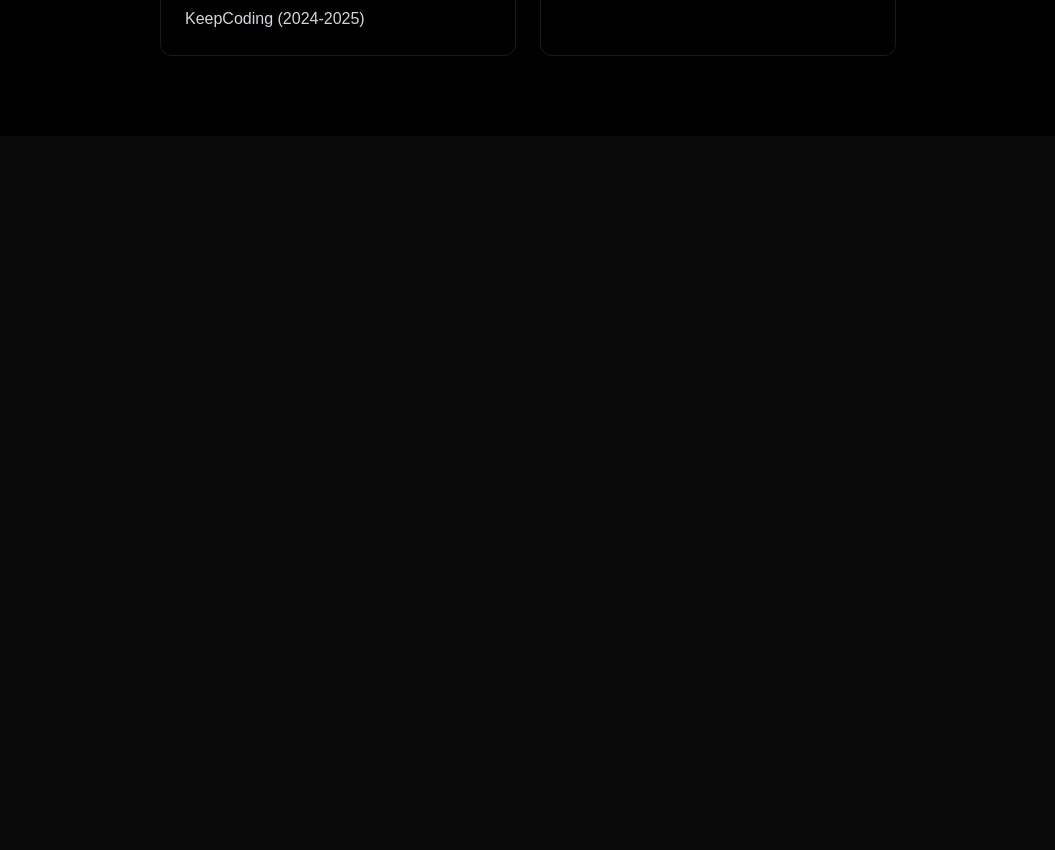
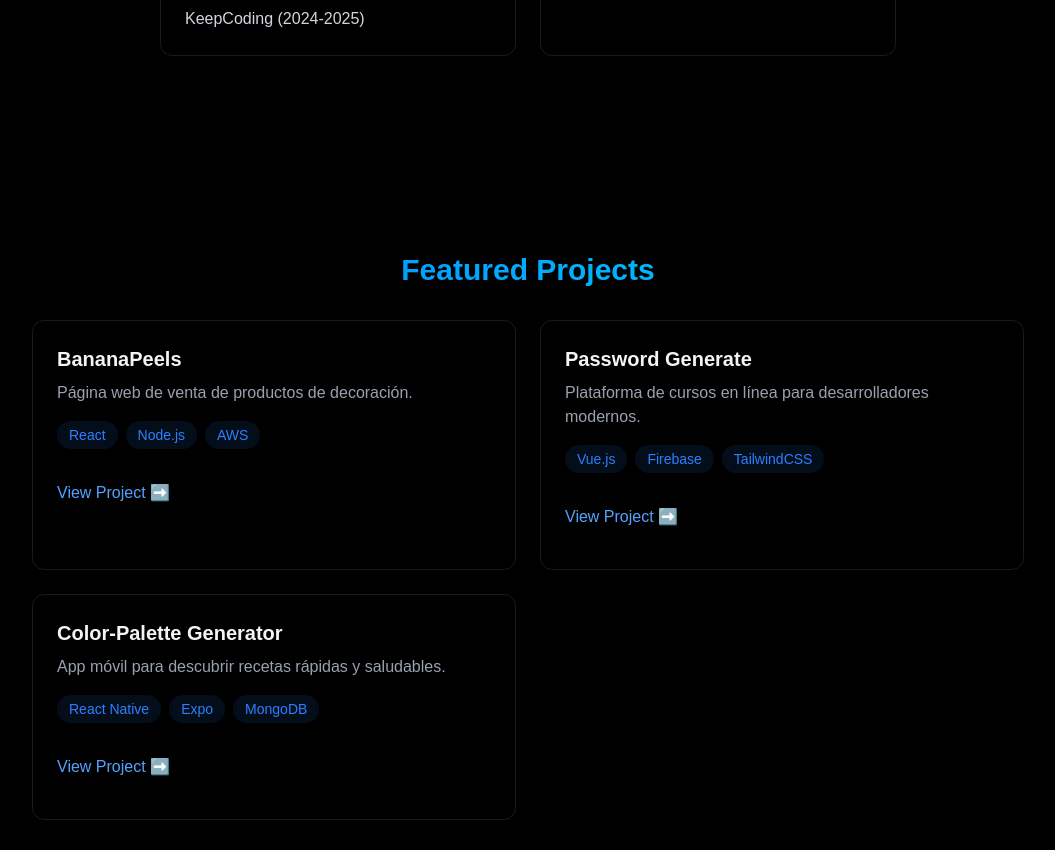
Before and after one commit to Aida230/PortFolioAida, a React (Vite) app: page / in a window 1280 px wide. Shown: the part 1560-2410 px from the top of the page, without its empty margins (112-1167 px from the left). Before the commit the page ends 1696 px from the top, so only its background shows below. Built offline with nearby package versions, Linux system fonts and the light colour scheme.

Commit message:
provisonal projects

```diff
--- a/src/App.jsx
+++ b/src/App.jsx
@@ -5,6 +5,7 @@
 import { MobileMenu } from './components/MobileMenu'
 import { Home } from './components/sections/Home'
 import { About } from './components/sections/About'
+import { Projects } from "./components/sections/Projects"
 import "./index.css"
 function App() {
   const [isLoaded, setIsLoaded] = useState(false);
@@ -17,6 +18,7 @@
       <MobileMenu menuOpen={menuOpen} setMenuOpen={setMenuOpen} />
       <Home />
       <About />
+      <Projects />
     </div>
 
     </>
--- a/src/components/MobileMenu.jsx
+++ b/src/components/MobileMenu.jsx
@@ -51,7 +51,7 @@
             menuOpen ? "opacity-100 translate-y-0" : "opacity-0 translate-y-5"
           }`}
       >
-        Proyects
+        Projects
       </a>
       <a
         href="#contact"
--- a/src/components/Navbar.jsx
+++ b/src/components/Navbar.jsx
@@ -24,7 +24,7 @@
           <div className="hidden md:flex items-center space-x-8">
             <a href="#home" className="text-gray-300 hover:text-white transition-colors"> Home </a>
             <a href="#about" className="text-gray-300 hover:text-white transition-colors"> About </a>
-            <a href="#proyects" className="text-gray-300 hover:text-white transition-colors"> Projects </a>
+            <a href="#projects" className="text-gray-300 hover:text-white transition-colors"> Projects </a>
             <a href="#contact" className="text-gray-300 hover:text-white transition-colors"> Contact </a>
           </div>
         </div>
--- a/src/components/sections/About.jsx
+++ b/src/components/sections/About.jsx
@@ -23,7 +23,7 @@
                 {frontendSkills.map((tech, key) => (
                   <span
                     key={key}
-                    className="bg-blue-500/10 text-blue-500 py-1 px-3 rounded-full text-sm hover:bg-blue-500/20 hover:shadow-[0_2px_8px_rgba(59,130,2246,0.2)] transition"
+                    className="bg-blue-500/10 text-blue-500 py-1 px-3 rounded-full text-sm hover:bg-blue-500/20 hover:shadow-[0_2px_8px_rgba(59,130,246,0.2)] transition"
                   >
                     {tech}
                   </span>
--- /dev/null
+++ b/src/components/sections/Projects.jsx
@@ -0,0 +1,93 @@
+export const Projects = () => {
+  return (
+    <section
+      id="projects"
+      className="min-h-screen flex items-center justify-center py-20"
+    >
+      <div className="max-w-5xl mx-auto px-4">
+        <h2 className="text-3xl font-bold mb-8 bg-gradient-to-r from-blue-500 to-cyan-400 bg-clip-text text-transparent text-center">
+          Featured Projects
+        </h2>
+        <div className="grid grid-cols-1 md:grid-cols-2 gap-6">
+          {/* Proyecto 1 */}
+          <div className="p-6 rounded-xl border border-white/10 hover:-translate-y-1 hover:border-blue-500/30 hover:shadow-[0_2px_8px_rgba(59,130,246,0.2)] transition">
+            <h3 className="text-xl font-bold mb-2">BananaPeels</h3>
+            <p className="text-gray-400 mb-4">
+              Página web de venta de productos de decoración.
+            </p>
+            <div className="flex flex-wrap gap-2 mb-4">
+              {["React", "Node.js", "AWS"].map((tech, key) => (
+                <span
+                  key={key}
+                  className="bg-blue-500/10 text-blue-500 py-1 px-3 rounded-full text-sm hover:bg-blue-500/20 hover:shadow-[0_2px_8px_rgba(59,130,246,0.1)] transition-all"
+                >
+                  {tech}
+                </span>
+              ))}
+            </div>
+            <div className="flex justify-between items-center">
+              <a
+                href="#"
+                className="text-blue-400 hover:text-blue-300 transition-colors my-4"
+              >
+                View Project ➡️
+              </a>
+            </div>
+          </div>
+
+          {/* Proyecto 2 */}
+          <div className="p-6 rounded-xl border border-white/10 hover:-translate-y-1 hover:border-blue-500/30 hover:shadow-[0_2px_8px_rgba(59,130,246,0.2)] transition">
+            <h3 className="text-xl font-bold mb-2">Password Generate</h3>
+            <p className="text-gray-400 mb-4">
+              Plataforma de cursos en línea para desarrolladores modernos.
+            </p>
+            <div className="flex flex-wrap gap-2 mb-4">
+              {["Vue.js", "Firebase", "TailwindCSS"].map((tech, key) => (
+                <span
+                  key={key}
+                  className="bg-blue-500/10 text-blue-500 py-1 px-3 rounded-full text-sm hover:bg-blue-500/20 hover:shadow-[0_2px_8px_rgba(59,130,246,0.1)] transition-all"
+                >
+                  {tech}
+                </span>
+              ))}
+            </div>
+            <div className="flex justify-between items-center">
+              <a
+                href="#"
+                className="text-blue-400 hover:text-blue-300 transition-colors my-4"
+              >
+                View Project ➡️
+              </a>
+            </div>
+          </div>
+
+          {/* Proyecto 3 */}
+          <div className="p-6 rounded-xl border border-white/10 hover:-translate-y-1 hover:border-blue-500/30 hover:shadow-[0_2px_8px_rgba(59,130,246,0.2)] transition">
+            <h3 className="text-xl font-bold mb-2">Color-Palette Generator</h3>
+            <p className="text-gray-400 mb-4">
+              App móvil para descubrir recetas rápidas y saludables.
+            </p>
+            <div className="flex flex-wrap gap-2 mb-4">
+              {["React Native", "Expo", "MongoDB"].map((tech, key) => (
+                <span
+                  key={key}
+                  className="bg-blue-500/10 text-blue-500 py-1 px-3 rounded-full text-sm hover:bg-blue-500/20 hover:shadow-[0_2px_8px_rgba(59,130,246,0.1)] transition-all"
+                >
+                  {tech}
+                </span>
+              ))}
+            </div>
+            <div className="flex justify-between items-center">
+              <a
+                href="#"
+                className="text-blue-400 hover:text-blue-300 transition-colors my-4"
+              >
+                View Project ➡️
+              </a>
+            </div>
+          </div>
+        </div>
+      </div>
+    </section>
+  );
+};
```
Also changed, not shown: src/components/sections/Proyects.jsx (deleted).
